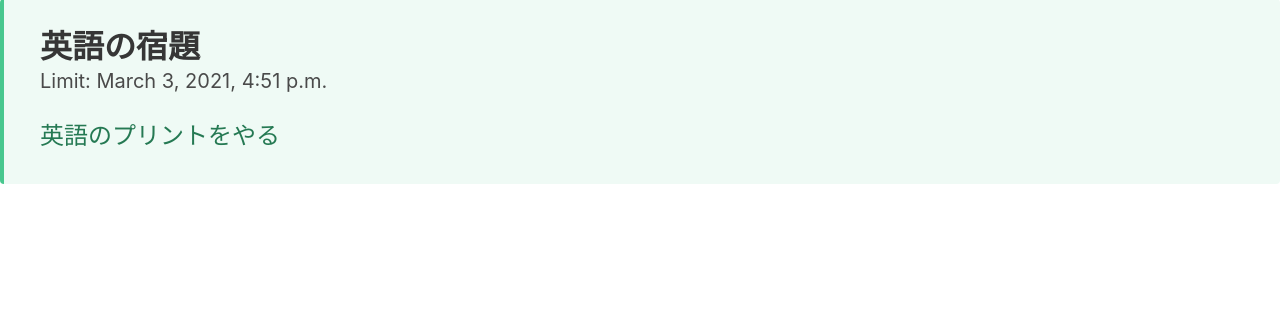
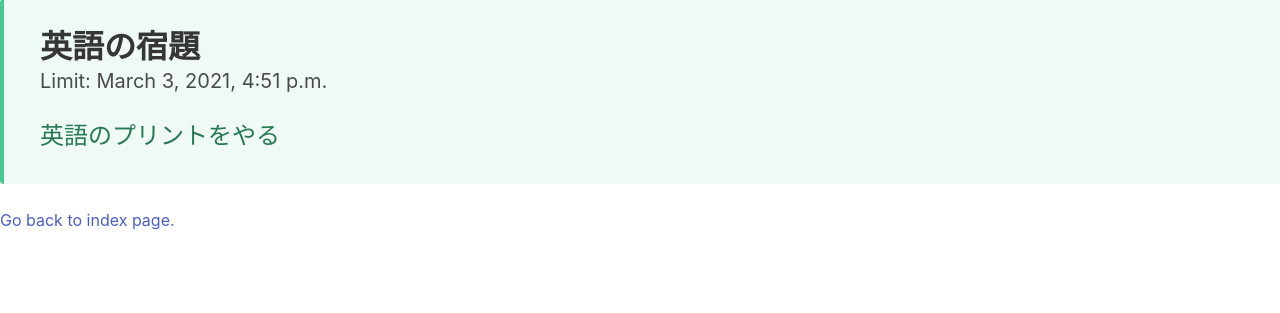
Before and after one commit to O-Jun-S/django_todo, a Django app: page /todo/read/1 in a window 1280 px wide. Shown: the part 133-446 px from the top of the page. Run offline with Django 3.2, Linux system fonts and the light colour scheme; data comes from the database, SQL or seed files in the repository.

Commit message:
User can go back.

```diff
--- a/app/mysite/todo/templates/todo/read.html
+++ b/app/mysite/todo/templates/todo/read.html
@@ -26,5 +26,7 @@
                 </div>
             </article>
         </div>
+
+        <a href="{% url 'index' %}">Go back to index page.</a>
     </body>
 </html>
--- a/app/mysite/todo/urls.py
+++ b/app/mysite/todo/urls.py
@@ -2,6 +2,6 @@ from django.urls import path
 from . import views
 
 urlpatterns = [
-    path("index", views.index),
-    path("read/<int:task_id>", views.read)
+    path("index", views.index, name="index"),
+    path("read/<int:task_id>", views.read, name="read")
 ]
```
